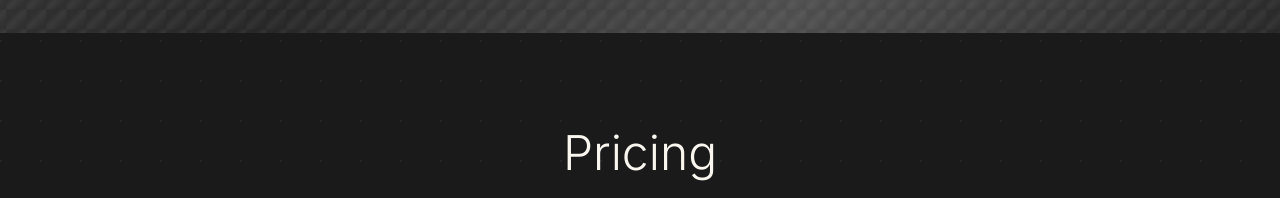
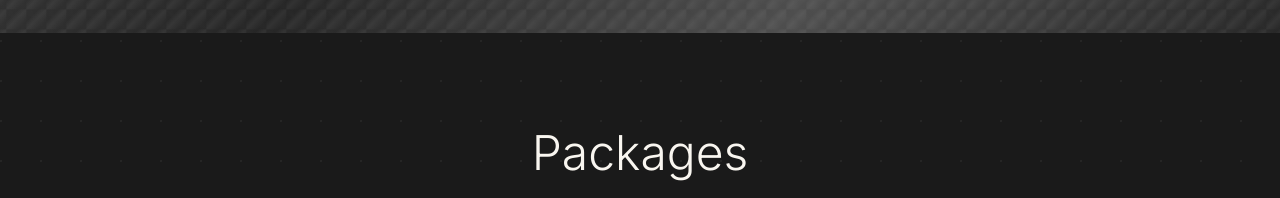
Before and after one commit to baazcoder/EVOLEX, a plain HTML site: page index.html in a window 1280 px wide. Shown: the part 2120-2318 px from the top of the page. Drawn offline with nearby package versions, Linux system fonts and the light colour scheme.

Commit message:
renamed to packages

```diff
--- a/index.html
+++ b/index.html
@@ -186,7 +186,7 @@
     <section id="pricing" class="py-24 px-6">
         <div class="max-w-7xl mx-auto">
             <div class="text-center mb-16">
-                <h2 class="text-4xl md:text-5xl font-light mb-6">Pricing</h2>
+                <h2 class="text-4xl md:text-5xl font-light mb-6">Packages</h2>
                 <p class="text-xl text-bone/70 max-w-2xl mx-auto">
                     Transparent pricing for every stage of your digital journey
                 </p>
```
